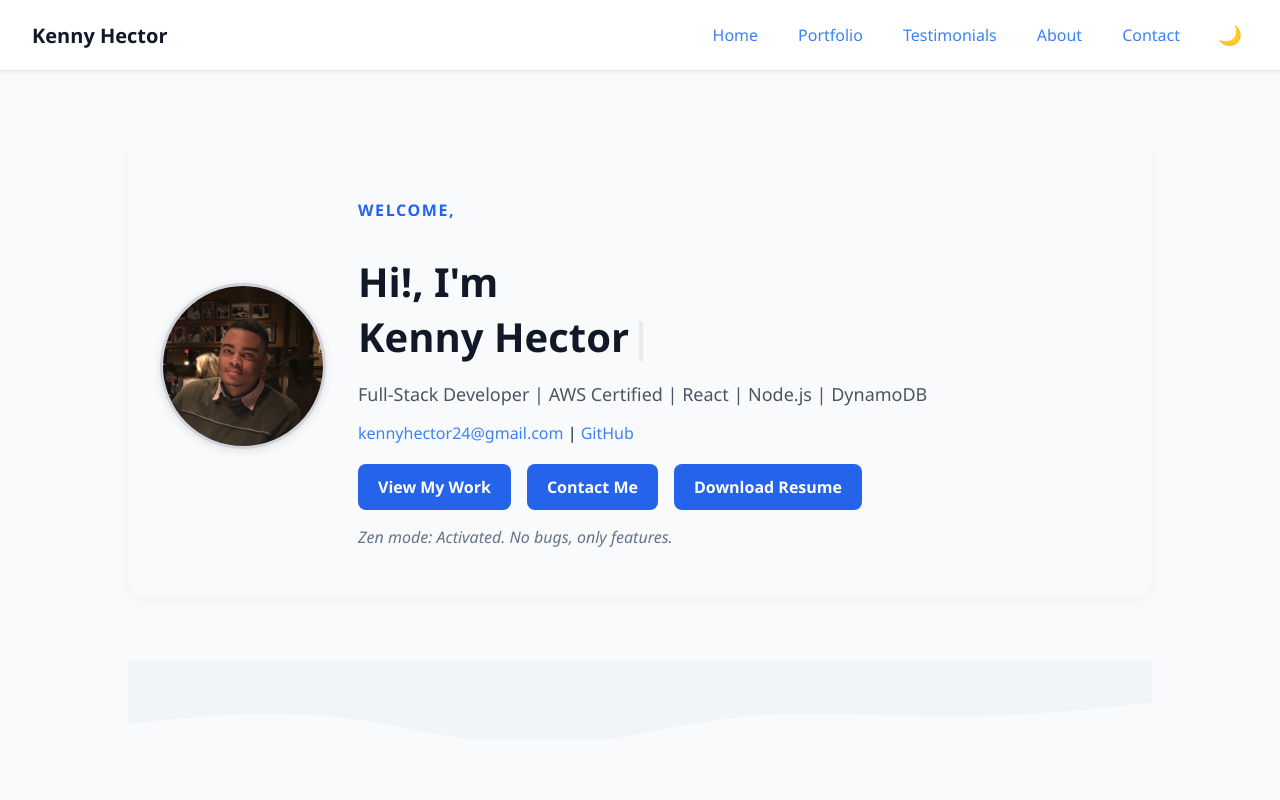
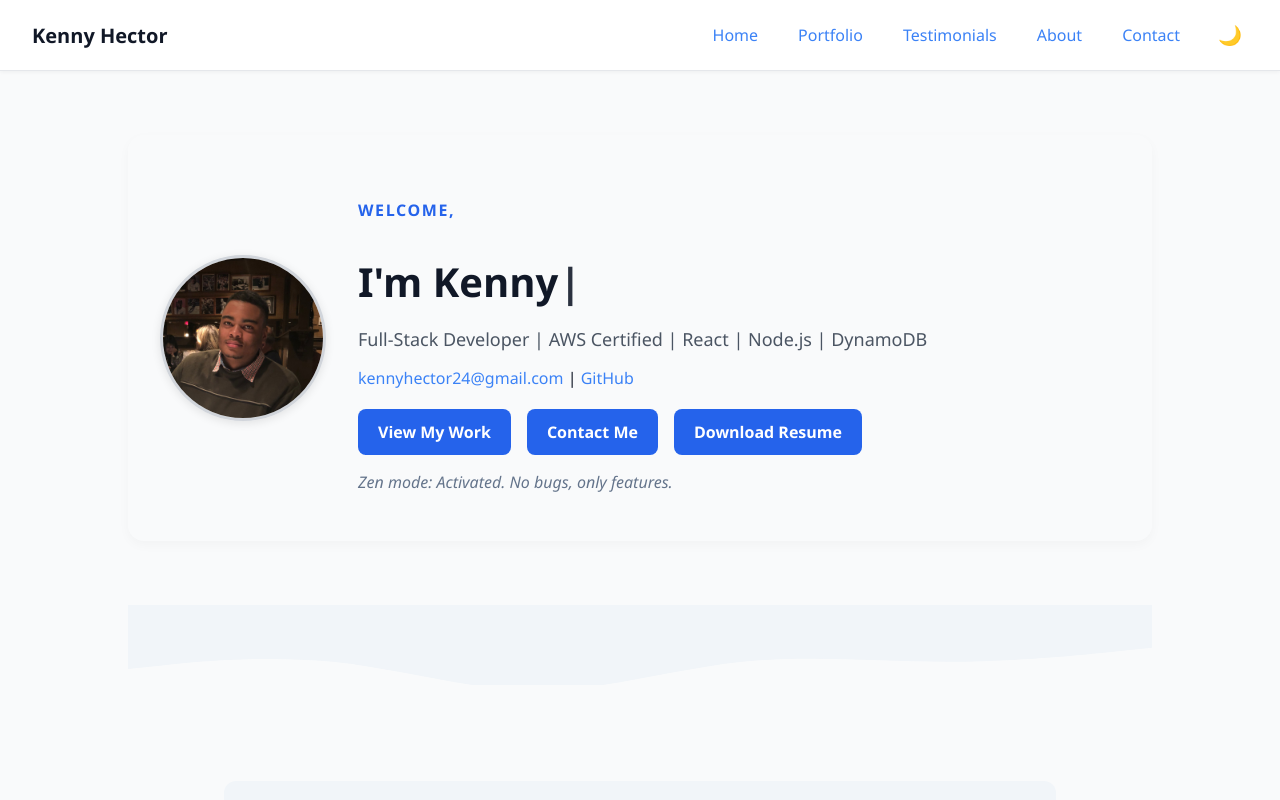
Before and after one commit to khector24/react-ai-portfolio, a React (Vite) app: page / in a window 1280 px wide. Shown: the top 800 px of the page. Built offline with nearby package versions, Linux system fonts and the light colour scheme; no server answers.

Commit message:
Updtae typewriter effect.

```diff
--- a/src/Home.css
+++ b/src/Home.css
@@ -240,3 +240,30 @@ body[data-theme="dark"] .section-heading {
   -webkit-background-clip: text;
   -webkit-text-fill-color: transparent;
 }
+
+/* === Typewriter Fade-in === */
+.fade-in-typewriter {
+  opacity: 0;
+  animation: fadeIn 0.8s ease-in forwards;
+  animation-delay: 0.2s;
+  display: inline-block;
+}
+
+@keyframes fadeIn {
+  to {
+    opacity: 1;
+  }
+}
+
+.name-placeholder {
+  display: inline-block;
+  min-width: 150px;
+  position: relative;
+}
+
+.underline-placeholder {
+  border-bottom: 2px solid #2563eb;
+  display: inline-block;
+  width: 100%;
+  height: 1.2em;
+}
--- a/src/Home.jsx
+++ b/src/Home.jsx
@@ -24,6 +24,8 @@ export default function Home() {
     "Zen mode: Activated. No bugs, only features."
   );
 
+  const [showTypewriter, setShowTypewriter] = useState(false);
+
   useEffect(() => {
     async function fetchZenQuote() {
       try {
@@ -38,6 +40,11 @@ export default function Home() {
     }
 
     AOS.init({ duration: 1000, once: true });
+
+    setTimeout(() => {
+      setShowTypewriter(true);
+    }, 1500); // match AOS delay
+
     fetchZenQuote();
   }, []);
 
@@ -48,19 +55,28 @@ export default function Home() {
         <div className="intro-text">
           <h2 className="hero-intro">Welcome,</h2>
           <h1 className="name-heading">
-            Hi!, I'm{" "}
+            I'm{" "}
+            <span className="name-placeholder">
+              {showTypewriter ? (
                 <Typewriter
                   onInit={(typewriter) => {
-                typewriter.typeString("Kenny Hector").start();
+                    typewriter.typeString("Kenny").start();
                   }}
                   options={{
                     autoStart: true,
                     loop: false,
                     delay: 75,
-                cursor: "|", // Optional: customize the cursor
+                    cursor: "|",
                   }}
                 />
+              ) : (
+                <span className="underline-placeholder">
+                  &nbsp;&nbsp;&nbsp;&nbsp;&nbsp;&nbsp;&nbsp;&nbsp;&nbsp;&nbsp;&nbsp;&nbsp;&nbsp;
+                </span>
+              )}
+            </span>
           </h1>
+
           <p className="subtitle">
             Full-Stack Developer | AWS Certified | React | Node.js | DynamoDB
           </p>
```
Lines whose indentation alone changed are shown as unchanged.
